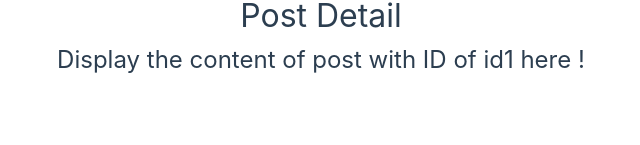
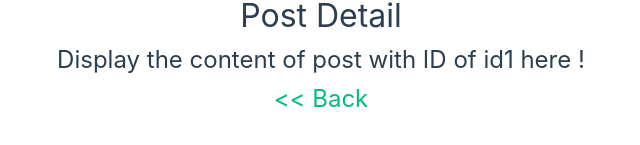
Before and after one commit to robots4life/vue-capi-basics, a Vue app: page /post/id1 in a window 1280 px wide. Shown: the part 157-302 px from the top of the page, without its empty margins (319-959 px from the left). Built offline with nearby package versions, Linux system fonts and the light colour scheme.

Commit message:
create back to Posts link

```diff
--- a/src/views/PostDetailView.vue
+++ b/src/views/PostDetailView.vue
@@ -2,6 +2,7 @@
 	<div class="post">
 		<h1>Post Detail</h1>
 		<p>Display the content of post with ID of {{ $route.params.id }} here !</p>
+		<RouterLink to="/posts">&lt&lt Back</RouterLink>
 	</div>
 </template>
 
```
